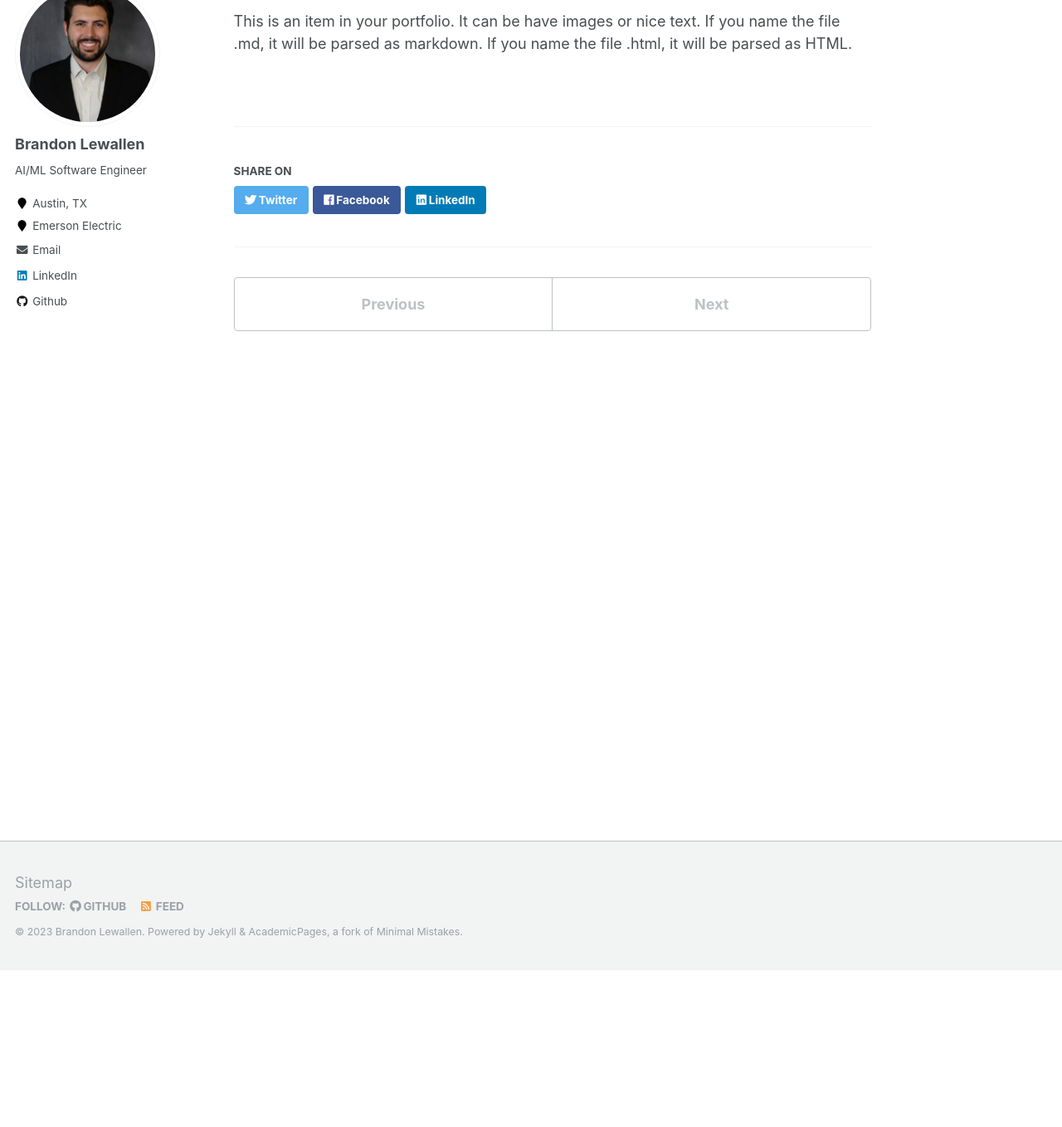
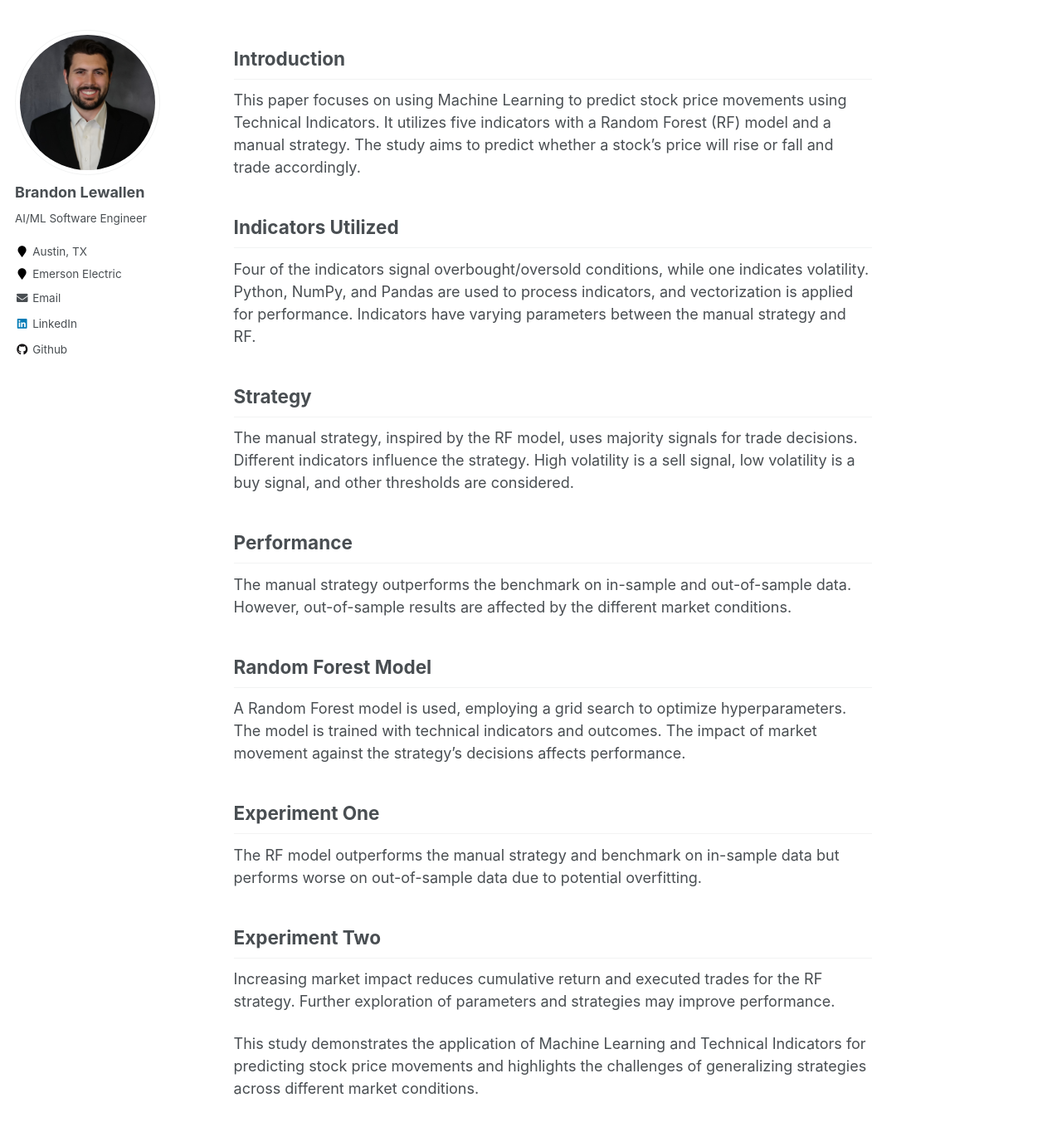
Before and after one commit to lewallenbrandon/lewallenbrandon.github.io, a Jekyll site: the page built from _portfolio/ml4t_capstone.md, in a window 1280 px wide and 1400 px high, scrolled down 231 px. Shown: the top 1358 px of the window at 83% size. Built offline with Jekyll 4.4.1, drawn with Linux system fonts in a browser that asks for light colours.

Commit message:
updating this again

```diff
--- a/_portfolio/ml4t_capstone.md
+++ b/_portfolio/ml4t_capstone.md
@@ -5,4 +5,25 @@ opportunities for stock market data. (From scratch; no Scikit-Learn)"
 collection: portfolio
 ---
 
-This is an item in your portfolio. It can be have images or nice text. If you name the file .md, it will be parsed as markdown. If you name the file .html, it will be parsed as HTML.
+## Introduction
+This paper focuses on using Machine Learning to predict stock price movements using Technical Indicators. It utilizes five indicators with a Random Forest (RF) model and a manual strategy. The study aims to predict whether a stock's price will rise or fall and trade accordingly.
+
+## Indicators Utilized
+Four of the indicators signal overbought/oversold conditions, while one indicates volatility. Python, NumPy, and Pandas are used to process indicators, and vectorization is applied for performance. Indicators have varying parameters between the manual strategy and RF.
+
+## Strategy
+The manual strategy, inspired by the RF model, uses majority signals for trade decisions. Different indicators influence the strategy. High volatility is a sell signal, low volatility is a buy signal, and other thresholds are considered.
+
+## Performance
+The manual strategy outperforms the benchmark on in-sample and out-of-sample data. However, out-of-sample results are affected by the different market conditions.
+
+## Random Forest Model
+A Random Forest model is used, employing a grid search to optimize hyperparameters. The model is trained with technical indicators and outcomes. The impact of market movement against the strategy's decisions affects performance.
+
+## Experiment One
+The RF model outperforms the manual strategy and benchmark on in-sample data but performs worse on out-of-sample data due to potential overfitting.
+
+## Experiment Two
+Increasing market impact reduces cumulative return and executed trades for the RF strategy. Further exploration of parameters and strategies may improve performance.
+
+This study demonstrates the application of Machine Learning and Technical Indicators for predicting stock price movements and highlights the challenges of generalizing strategies across different market conditions.
```
